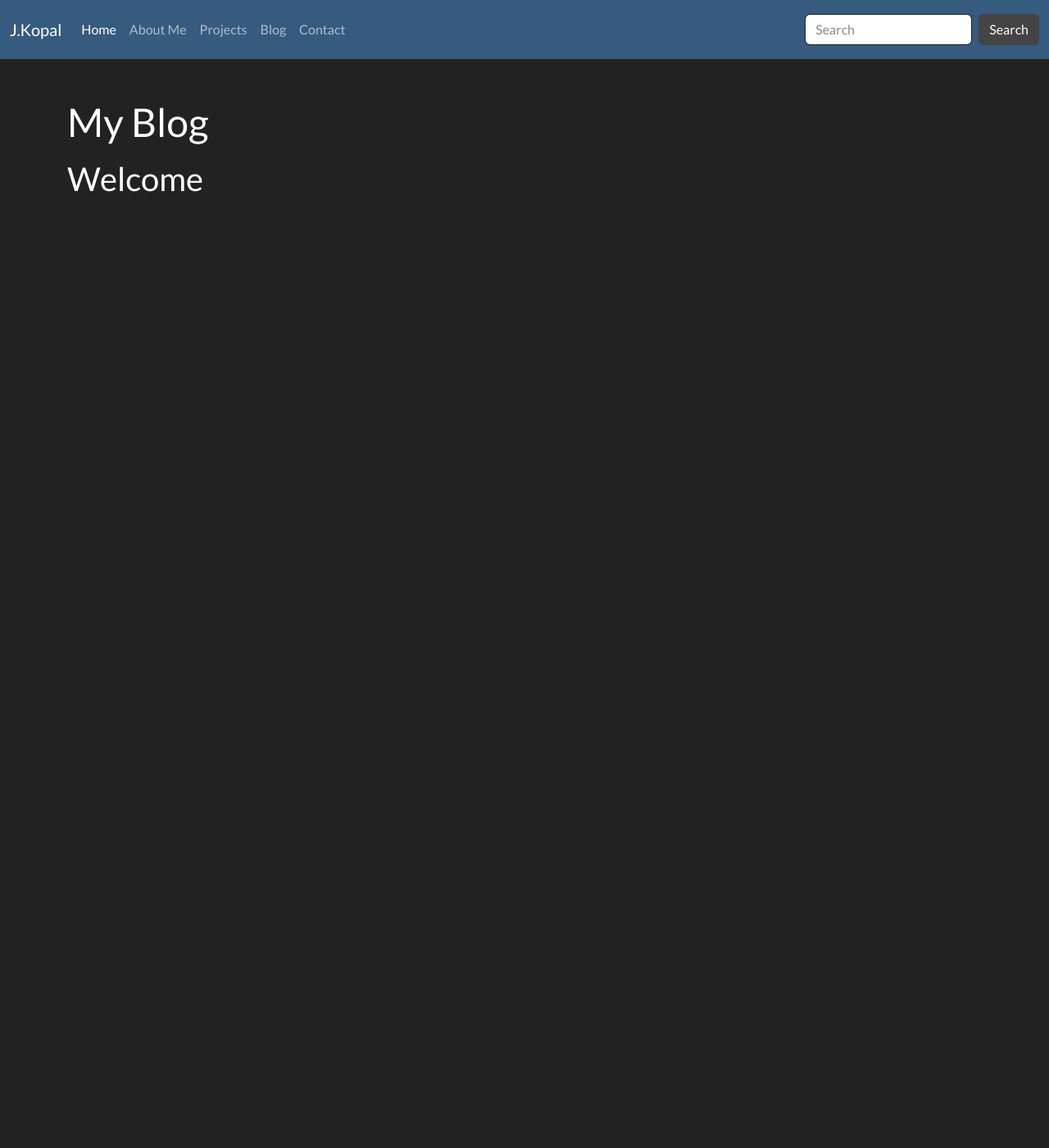
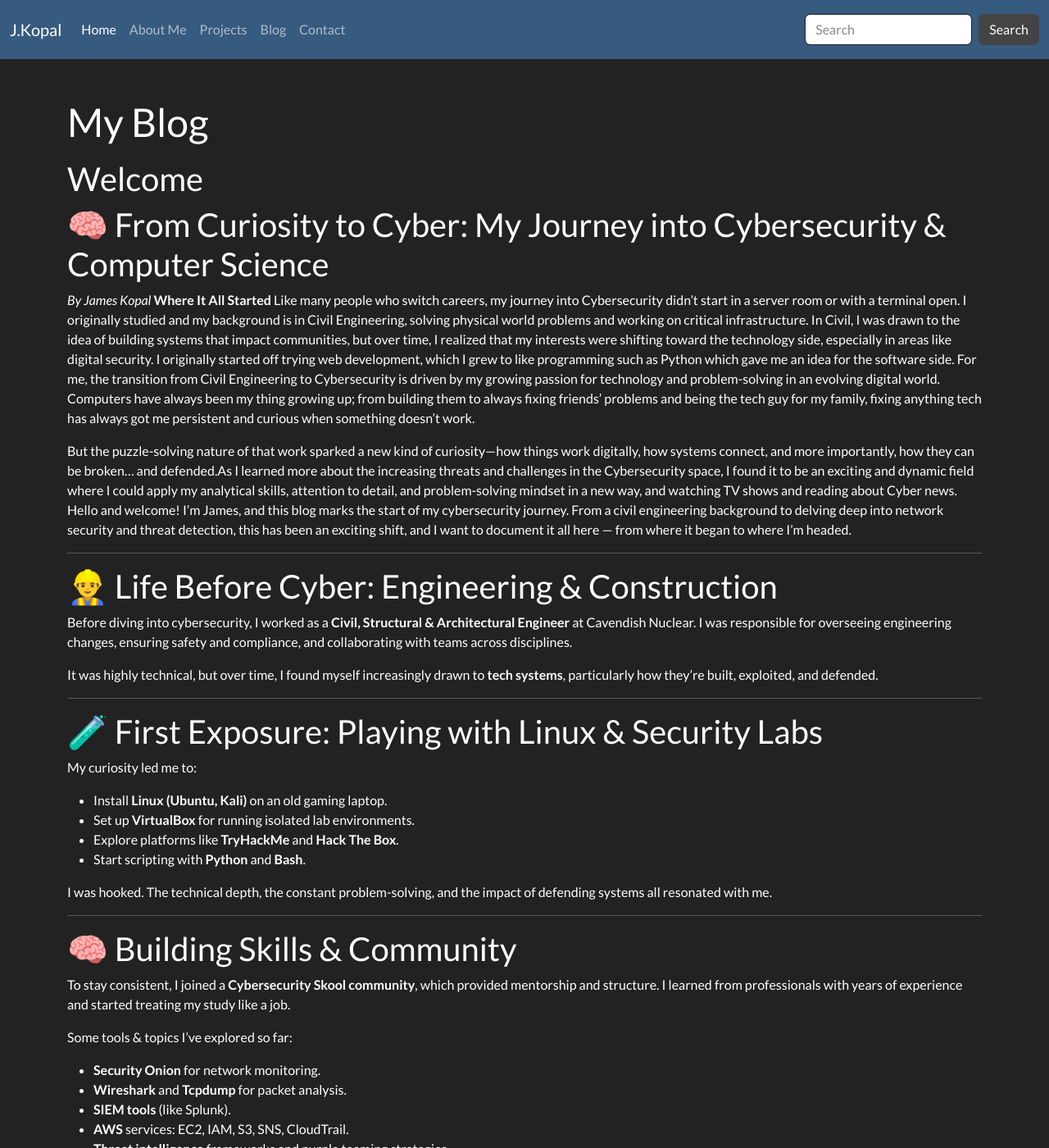
Before and after one commit to JKopal101/jkopal101.github.io, a Jekyll site: the page built from blog.md, in a window 1280 px wide and 1400 px high. Shown: the whole window at 82% size. Built offline with Jekyll 4.4.1, drawn with Linux system fonts in a browser that asks for light colours; some of the changed text lies outside the part shown.

Commit message:
Update blog.md

```diff
--- a/blog.md
+++ b/blog.md
@@ -6,3 +6,106 @@ permalink: /blog/
 
 
 ## Welcome
+
+## 🧠 From Curiosity to Cyber: My Journey into Cybersecurity & Computer Science
+
+*By James Kopal*
+**Where It All Started**
+Like many people who switch careers, my journey into Cybersecurity didn’t start in a server room or with a terminal open. I originally studied and my background is in Civil Engineering, solving physical world problems and working on critical infrastructure. In Civil, I was drawn to the idea of building systems that impact communities, but over time, I realized that my interests were shifting toward the technology side, especially in areas like digital security.
+I originally started off trying web development, which I grew to like programming such as Python which gave me an idea for the software side.
+For me, the transition from Civil Engineering to Cybersecurity is driven by my growing passion for technology and problem-solving in an evolving digital world. Computers have always been my thing growing up; from building them to always fixing friends' problems and being the tech guy for my family, fixing anything tech has always got me persistent and curious when something doesn’t work.
+
+But the puzzle-solving nature of that work sparked a new kind of curiosity—how things work digitally, how systems connect, and more importantly, how they can be broken... and defended.As I learned more about the increasing threats and challenges in the Cybersecurity space, I found it to be an exciting and dynamic field where I could apply my analytical skills, attention to detail, and problem-solving mindset in a new way, and watching TV shows and reading about Cyber news.
+Hello and welcome! I’m James, and this blog marks the start of my cybersecurity journey. From a civil engineering background to delving deep into network security and threat detection, this has been an exciting shift, and I want to document it all here — from where it began to where I'm headed.
+
+---
+
+## 👷‍♂️ Life Before Cyber: Engineering & Construction
+
+Before diving into cybersecurity, I worked as a **Civil, Structural & Architectural Engineer** at Cavendish Nuclear. I was responsible for overseeing engineering changes, ensuring safety and compliance, and collaborating with teams across disciplines.
+
+It was highly technical, but over time, I found myself increasingly drawn to **tech systems**, particularly how they’re built, exploited, and defended.
+
+---
+
+## 🧪 First Exposure: Playing with Linux & Security Labs
+
+My curiosity led me to:
+- Install **Linux (Ubuntu, Kali)** on an old gaming laptop.
+- Set up **VirtualBox** for running isolated lab environments.
+- Explore platforms like **TryHackMe** and **Hack The Box**.
+- Start scripting with **Python** and **Bash**.
+
+I was hooked. The technical depth, the constant problem-solving, and the impact of defending systems all resonated with me.
+
+---
+
+## 🧠 Building Skills & Community
+
+To stay consistent, I joined a **Cybersecurity Skool community**, which provided mentorship and structure. I learned from professionals with years of experience and started treating my study like a job.
+
+Some tools & topics I’ve explored so far:
+- **Security Onion** for network monitoring.
+- **Wireshark** and **Tcpdump** for packet analysis.
+- **SIEM tools** (like Splunk).
+- **AWS** services: EC2, IAM, S3, SNS, CloudTrail.
+- **Threat intelligence** frameworks and purple teaming strategies.
+
+---
+
+## 🔐 SOC & Purple Team Interests
+
+I'm actively preparing for **SOC Analyst** roles and sharpening my detection and analysis skills. At the same time, **Purple Teaming** is pulling me in — I love the idea of blending offensive and defensive thinking.
+
+What excites me about Purple Teaming:
+- Seeing both sides of the attack/defense lifecycle.
+- Simulating real threats to improve detection.
+- Bridging the gap between red and blue teams.
+
+---
+
+## 📜 Certifications & Career Goals
+
+I'm currently studying for the **CompTIA Security+** certification, which is helping reinforce foundational knowledge in areas like:
+
+- Risk Management
+- Network Security
+- Identity & Access Management
+- Incident Response
+
+**Next Goals**:
+- 🧠 Pass Security+
+- 🎯 Land a SOC Analyst or Cybersecurity Internship
+- 🛠️ Contribute to open-source or threat hunting projects
+- 🔭 Continue building my GitHub portfolio: [github.com/jkopal101](https://github.com/jkopal101)
+
+---
+
+## 🔍 Current Life & Job Hunt
+
+I’ve recently moved to **Calgary**, and while I’m pursuing cybersecurity roles, I’m also open to **labour/construction work** to support myself while learning.
+
+I’ve even created a custom **Cyber Job Tracker** using Google Sheets to manage applications, track roles by domain (SOC, GRC, Purple Team, etc.), and prioritize high-impact job posts.
+
+---
+
+## 🚀 Final Thoughts
+
+Cybersecurity feels like a calling — the perfect combination of technical depth, constant learning, and real-world impact. I’ll continue sharing insights, struggles, and wins here.
+
+Cybersecurity is more than a career path for me—it’s a calling. The mix of constant learning, problem-solving, and mission-driven work is exactly what I was searching for. A mix of programming and digital security makes it a great domain for me.
+If you’re on your own path into cyber, or just curious where this road leads, feel free to connect. We’re all in this together!
+
+🔗 Follow My Work:
+GitHub: github.com/jkopal101
+
+
+LinkedIn: https://www.linkedin.com/in/james-kopal/
+
+
+Portfolio: [Insert portfolio URL when ready]
+
+Thanks for reading! If you're starting your own journey, feel free to reach out or connect on [LinkedIn](#) or [GitHub](https://github.com/jkopal101).
+
+Stay curious,
+**James**
```
